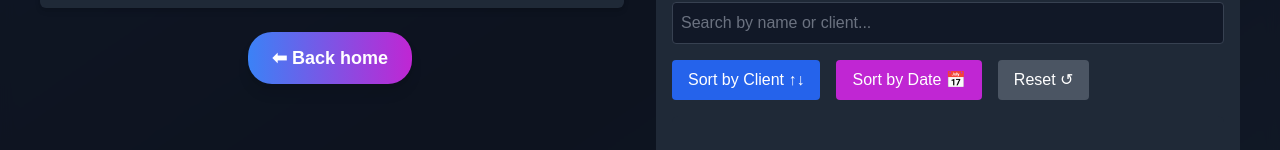
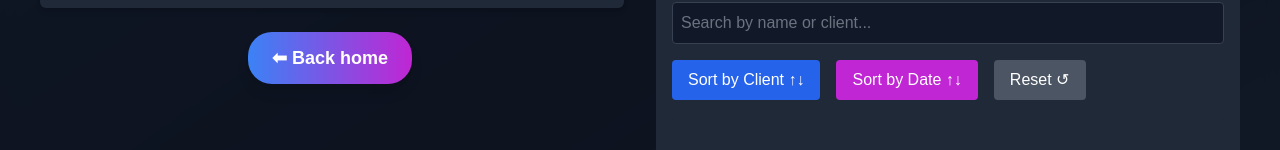
Before and after one commit to triflip/S6.Budgets, a React (Vite) app: page /calculator in a window 1280 px wide. Shown: the part 412-562 px from the top of the page. Built offline with nearby package versions, Linux system fonts and the light colour scheme.

Commit message:
fix: imporve sorted btn

```diff
--- a/src/features/budgets/components/BudgetList.tsx
+++ b/src/features/budgets/components/BudgetList.tsx
@@ -64,7 +64,7 @@ export const BudgetList: React.FC<BudgetListProps> = ({ budgets }) => {
           onClick={sortByDate}
           className="px-4 py-2 bg-fuchsia-600 text-white rounded hover:bg-fuchsia-700"
         >
-          Sort by Date 📅
+          Sort by Date ↑↓
         </button>
         <button
           onClick={resetOrder}
```
